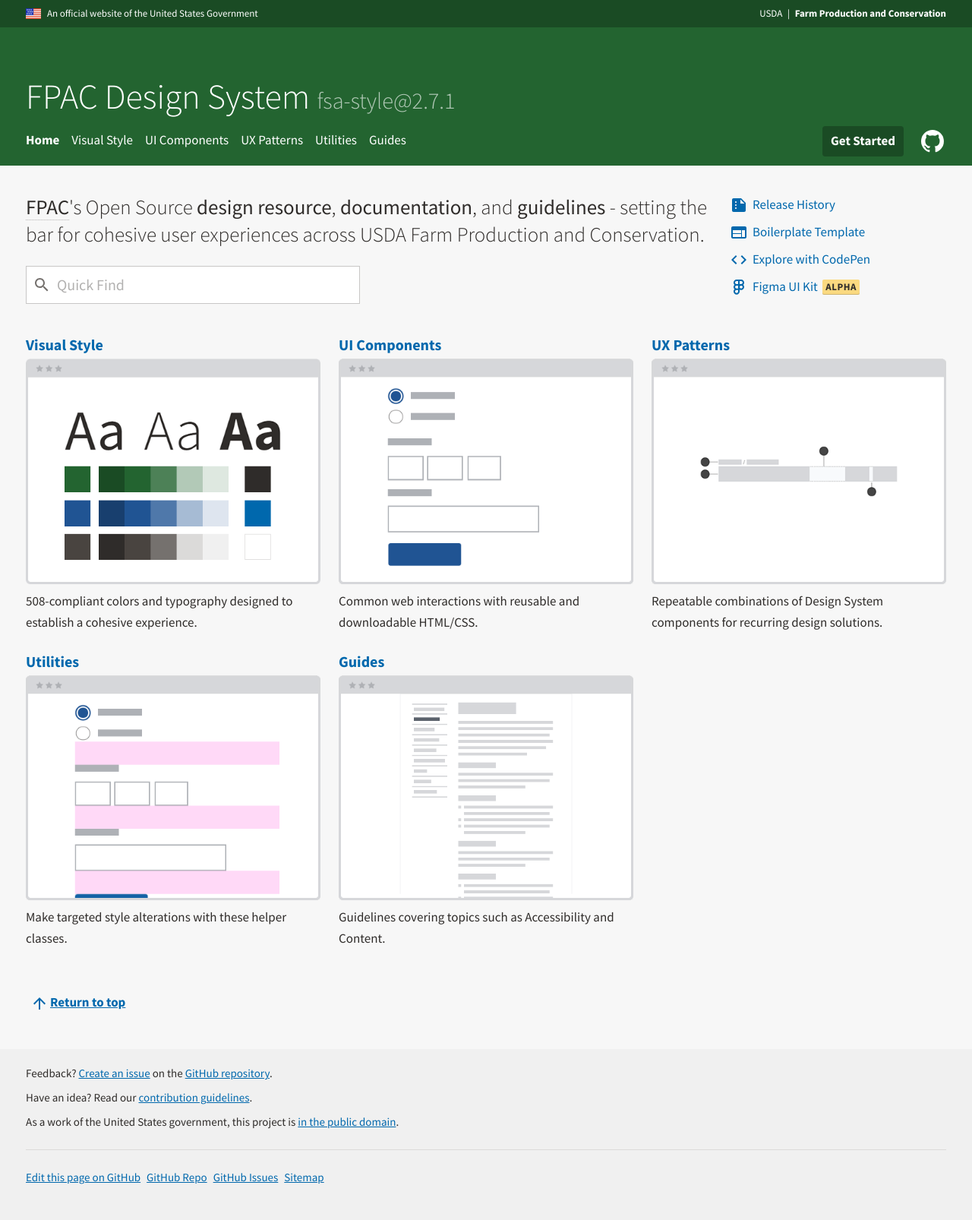
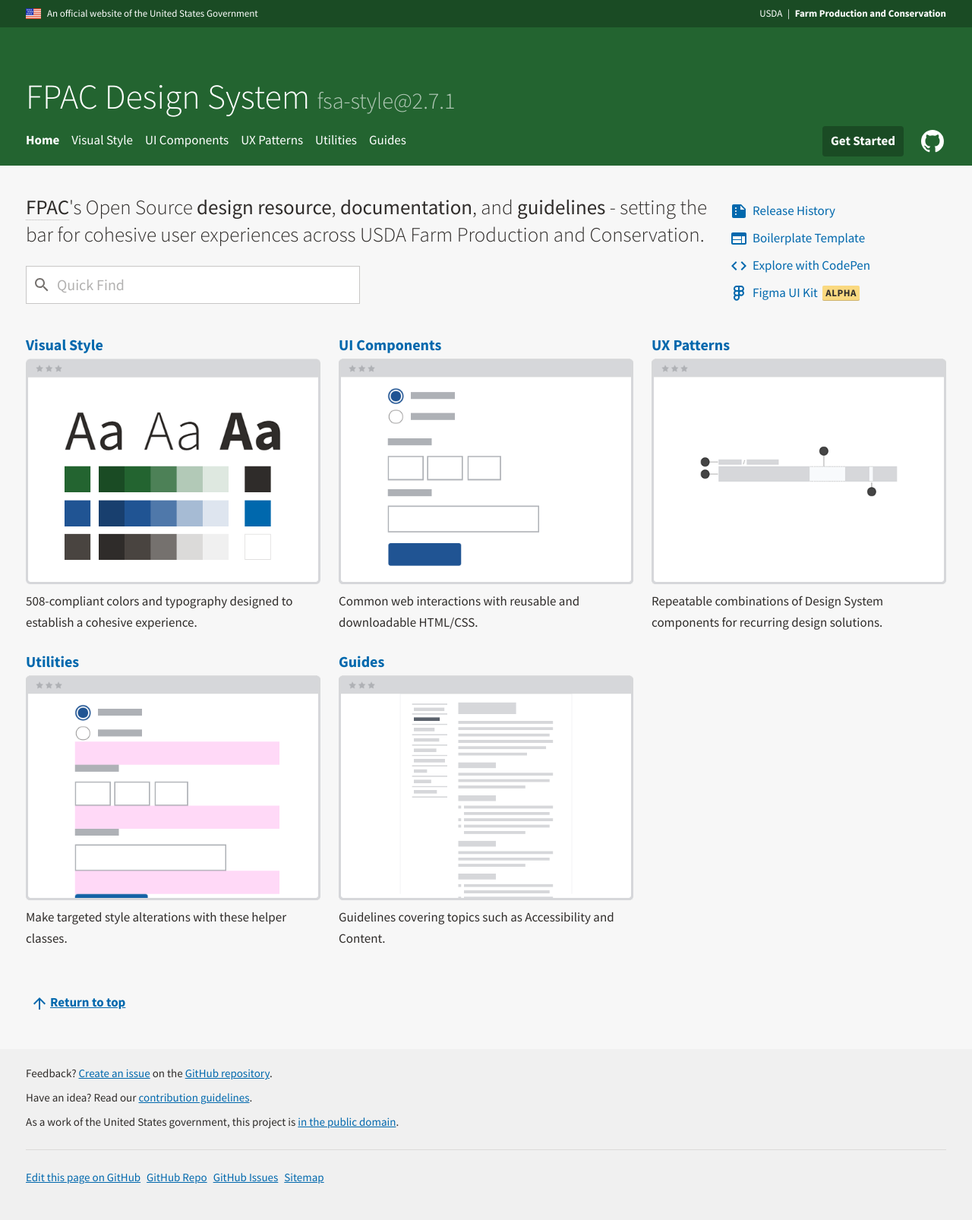
Before and after one commit to USDA-FSA/fsa-design-system, a Jekyll site: the page built from index.md, in a window 1280 px wide. Shown: the whole page at 76% size. Built offline with Jekyll 4.4.1, drawn with Linux system fonts in a browser that asks for light colours.

Commit message:
pushing pixels

```diff
--- a/index.md
+++ b/index.md
@@ -28,7 +28,7 @@
       </div>
     </div>
     <div class="fsa-grid__1 fsa-grid__4/12@l fsa-grid__3/12@xl">
-      <div class="fsa-level@s fsa-level--inline@s fsa-level--none@l fsa-m-b--s">
+      <div class="fsa-level@s fsa-level--inline@s fsa-level--none@l fsa-m-t--xs@l fsa-m-b--s">
         <div class="fsa-m-b--xs">
           <a href="https://github.com/USDA-FSA/fsa-style/releases" class="fsa-btn fsa-btn--flat fsa-link--underline-none">
             <svg class="fsa-icon fsa-icon--size-2" aria-hidden="true" focusable="false" role="img" xmlns="http://www.w3.org/2000/svg" width="24" height="24" viewBox="0 0 24 24"> <g> <path d="M0,0h24v24H0V0z" fill="none"></path> </g> <g> <g> <path d="M15,3H5C3.9,3,3.01,3.9,3.01,5L3,19c0,1.1,0.89,2,1.99,2H19c1.1,0,2-0.9,2-2V9L15,3z M8,17c-0.55,0-1-0.45-1-1s0.45-1,1-1 s1,0.45,1,1S8.55,17,8,17z M8,13c-0.55,0-1-0.45-1-1s0.45-1,1-1s1,0.45,1,1S8.55,13,8,13z M8,9C7.45,9,7,8.55,7,8s0.45-1,1-1 s1,0.45,1,1S8.55,9,8,9z M14,10V4.5l5.5,5.5H14z"></path> </g> </g> </svg>
```
